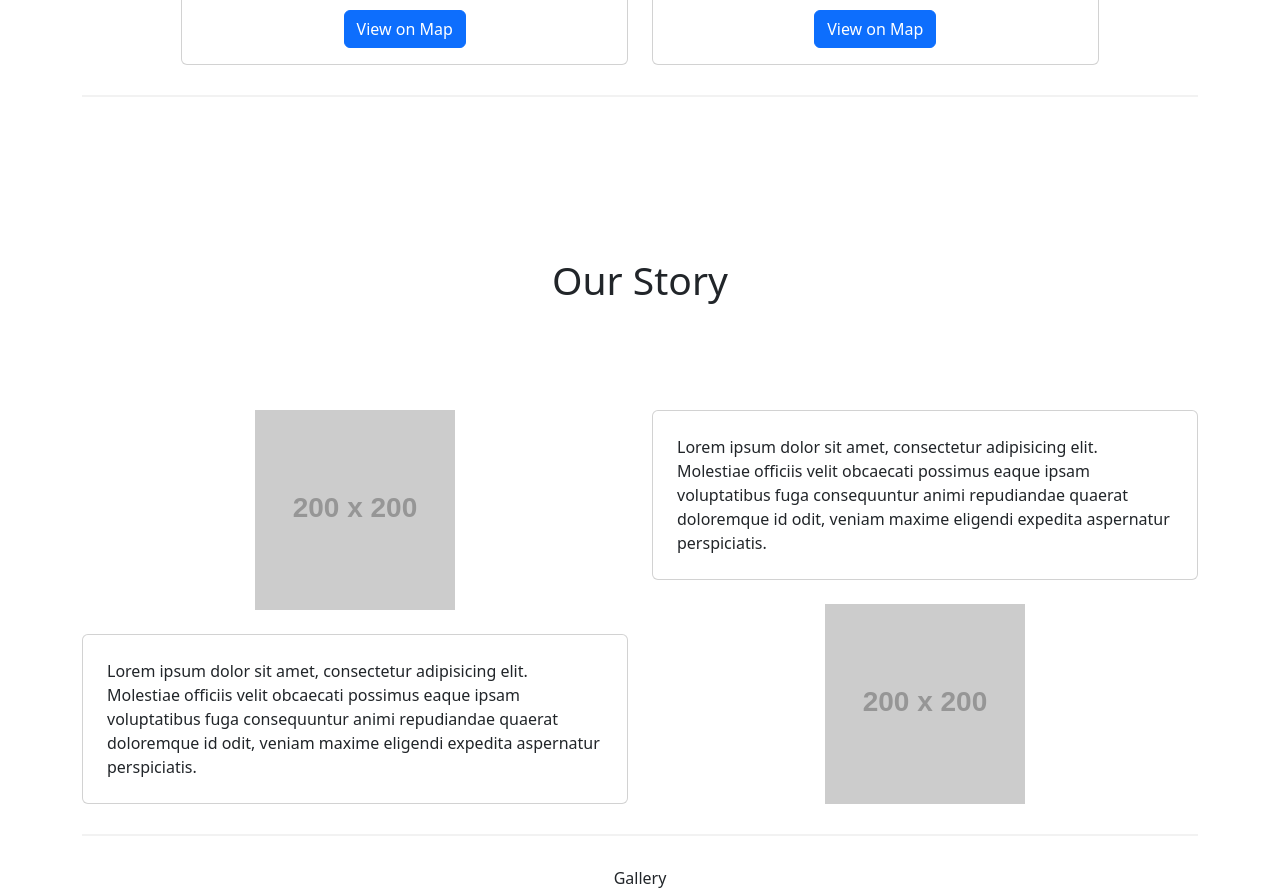
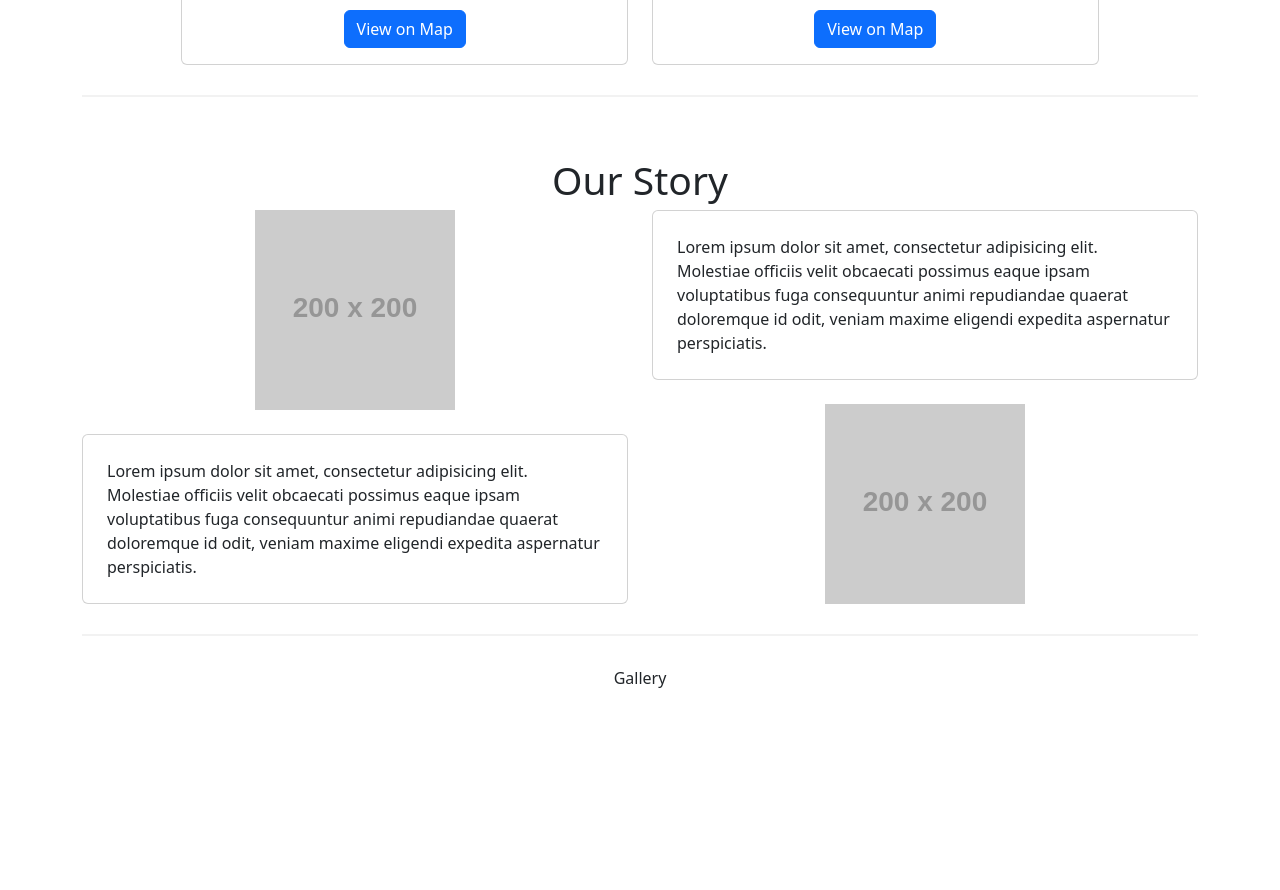
Before and after one commit to Zer0-01/react-typescript-wedding-invitation, a React (Vite) app: page / in a window 1280 px wide. Shown: the part 1320-2210 px from the top of the page. After the commit the page ends 2010 px from the top, so only its background shows below. Built offline with nearby package versions, Linux system fonts and the light colour scheme.

Commit message:
refactor: remove spacer component

```diff
--- a/src/App.tsx
+++ b/src/App.tsx
@@ -120,11 +120,9 @@ function App() {
             <hr style={{ borderTop: '2px solid #ccc', margin: '30px 0' }} />
           </Col>
         </Row>
-        <Spacer height={100} />
         <Row className="mt-4 text-center">
           <Col style={{ fontSize: '39px' }}>Our Story</Col>
         </Row>
-        <Spacer height={100} />
         <OurStory />
         <Row>
           <Col>
```
